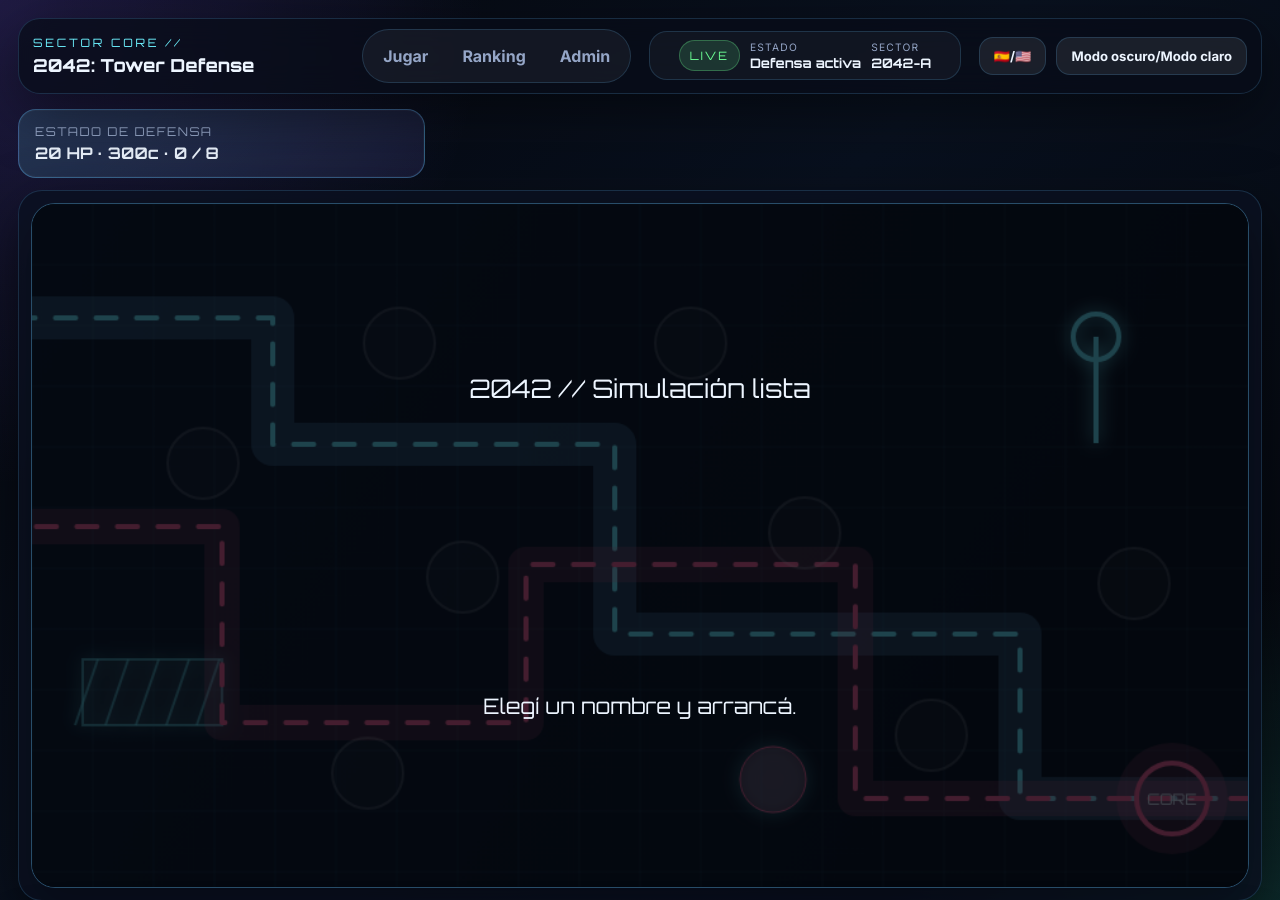
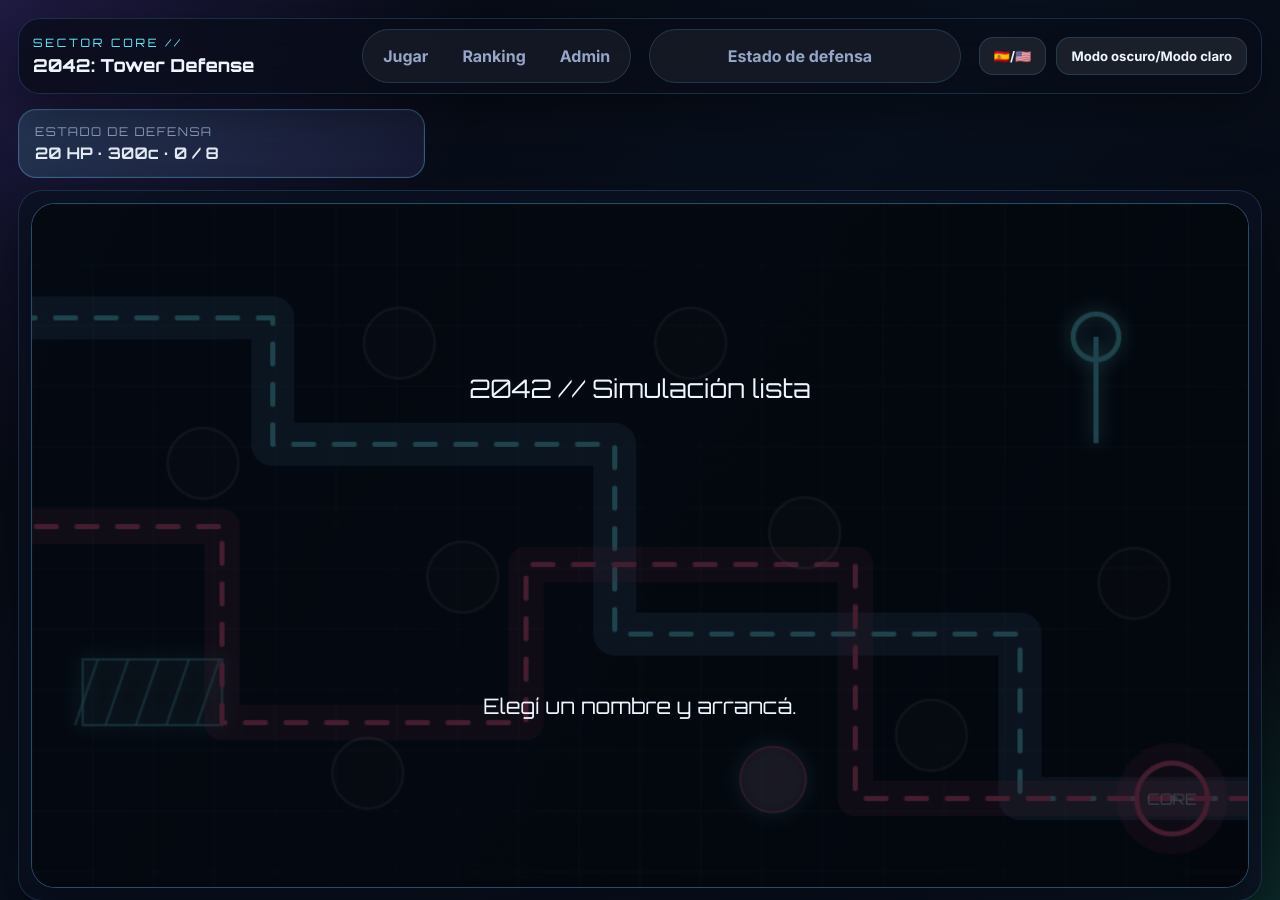
Before and after one commit to lu-developer476/2042, a Django app: page / in a window 1280 px wide. Shown: the top 900 px of the page. Run offline with Django 5.2, Linux system fonts and the light colour scheme; data that the repository does not hold is empty.

Commit message:
Move defense status into navbar dropdown (#17)

```diff
--- a/game/static/game/css/styles.css
+++ b/game/static/game/css/styles.css
@@ -80,15 +80,18 @@ button, input { font: inherit; }
 .brand-kicker, .eyebrow, h1, h2, .brand-title { font-family: 'Orbitron', sans-serif; }
 .brand-kicker, .eyebrow { color: var(--cyan); font-size: 0.72rem; letter-spacing: 0.24em; text-transform: uppercase; }
 .brand-title { font-size: clamp(1rem, 1.4vw, 1.3rem); font-weight: 800; white-space: nowrap; overflow: hidden; text-overflow: ellipsis; }
-.navbar-links, .navbar-status, .preference-actions { display: flex; gap: 10px; flex-wrap: wrap; align-items: center; }
+.navbar-links, .navbar-status-menu, .preference-actions { display: flex; gap: 10px; flex-wrap: wrap; align-items: center; }
 .navbar-links { justify-content: center; padding: 8px; border: 1px solid var(--line); border-radius: 999px; background: rgba(255,255,255,0.05); }
-.navbar-links a, .navbar-dialog-trigger, .side-nav a { color: var(--muted); font-weight: 700; padding: 8px 12px; border-radius: 999px; }
+.navbar-links a, .navbar-dialog-trigger, .navbar-status-trigger, .side-nav a { color: var(--muted); font-weight: 700; padding: 8px 12px; border-radius: 999px; }
 .navbar-dialog-trigger { border: 0; background: transparent; cursor: pointer; }
-.navbar-links a:hover, .navbar-dialog-trigger:hover, .side-nav a:hover { color: var(--text); background: rgba(109, 242, 255, 0.1); }
-.navbar-status { justify-content: center; padding: 8px 10px; border: 1px solid var(--line); border-radius: 18px; background: rgba(255,255,255,0.04); }
-.navbar-status > span:not(.sidebar-badge) { display: grid; gap: 2px; }
-.navbar-status strong { font-family: 'Orbitron', sans-serif; font-size: 0.82rem; white-space: nowrap; }
-.navbar-status .side-label { margin: 0; font-size: 0.64rem; }
+.navbar-status-trigger { display: block; list-style: none; cursor: pointer; user-select: none; }
+.navbar-status-trigger::-webkit-details-marker { display: none; }
+.navbar-links a:hover, .navbar-dialog-trigger:hover, .navbar-status-trigger:hover, .navbar-status-menu[open] .navbar-status-trigger, .side-nav a:hover { color: var(--text); background: rgba(109, 242, 255, 0.1); }
+.navbar-status-menu { position: relative; justify-content: center; padding: 8px; border: 1px solid var(--line); border-radius: 999px; background: rgba(255,255,255,0.05); }
+.navbar-status-panel { position: absolute; top: calc(100% + 10px); right: 0; z-index: 20; display: grid; gap: 12px; min-width: 220px; padding: 14px; border: 1px solid var(--line-strong); border-radius: 18px; background: var(--surface-strong); box-shadow: var(--shadow); }
+.navbar-status-panel > span { display: grid; gap: 2px; }
+.navbar-status-panel strong { font-family: 'Orbitron', sans-serif; font-size: 0.9rem; white-space: nowrap; }
+.navbar-status-panel .side-label { margin: 0; font-size: 0.64rem; }
 .preference-actions { justify-content: flex-end; }
 .utility-button { padding: 8px 11px; font-size: 0.82rem; }
 
@@ -348,7 +351,8 @@ td { color: var(--muted); }
 
 @media (max-width: 960px) {
   .navbar { grid-template-columns: 1fr; min-height: 0; }
-  .navbar-links, .navbar-status, .preference-actions { justify-content: flex-start; }
+  .navbar-links, .navbar-status-menu, .preference-actions { justify-content: flex-start; }
+  .navbar-status-panel { left: 0; right: auto; }
   .nav-dock { grid-template-columns: 1fr; }
   .setup-fields { grid-template-columns: 1fr; }
   .scenario-picker { grid-template-columns: repeat(3, minmax(0, 1fr)); }
@@ -360,7 +364,7 @@ td { color: var(--muted); }
   .app-shell { padding: 8px; gap: 8px; }
   .navbar { padding: 10px; border-radius: 16px; gap: 10px; }
   .navbar-links { width: 100%; display: grid; grid-template-columns: repeat(3, minmax(0, 1fr)); border-radius: 16px; }
-  .navbar-links a, .navbar-dialog-trigger { text-align: center; padding-inline: 8px; }
+  .navbar-links a, .navbar-dialog-trigger, .navbar-status-trigger { text-align: center; padding-inline: 8px; }
   .preference-actions { width: 100%; display: grid; grid-template-columns: repeat(2, minmax(0, 1fr)); }
   .setup-panel, .card, .game-panel { border-radius: 18px; }
   .hud-grid, .intel-strip { grid-template-columns: repeat(2, minmax(0, 1fr)); gap: 8px; }
@@ -382,7 +386,8 @@ td { color: var(--muted); }
 
 
 :root[data-theme="light"] .navbar,
-:root[data-theme="light"] .navbar-status,
+:root[data-theme="light"] .navbar-status-menu,
+:root[data-theme="light"] .navbar-status-panel,
 :root[data-theme="light"] .side-card,
 :root[data-theme="light"] .side-metric,
 :root[data-theme="light"] .hud-item,
--- a/game/templates/game/base.html
+++ b/game/templates/game/base.html
@@ -25,11 +25,13 @@
         <a href="{% url 'leaderboard' %}" data-i18n="navLeaderboard">Ranking</a>
         <a href="/admin/" data-i18n="navAdmin">Admin</a>
       </div>
-      <div class="navbar-status" aria-label="Estado de defensa">
-        <span class="sidebar-badge">LIVE</span>
-        <span><span class="side-label">Estado</span><strong>Defensa activa</strong></span>
-        <span><span class="side-label">Sector</span><strong>2042-A</strong></span>
-      </div>
+      <details class="navbar-status-menu">
+        <summary class="navbar-status-trigger" aria-label="Abrir estado de defensa">Estado de defensa</summary>
+        <div class="navbar-status-panel" aria-label="Estado de defensa">
+          <span><span class="side-label">Estado</span><strong>Defensa activa</strong></span>
+          <span><span class="side-label">Sector</span><strong>2042-A</strong></span>
+        </div>
+      </details>
       <div class="preference-actions" aria-label="Preferencias">
         <button id="language-toggle" class="button ghost utility-button" type="button" aria-label="Cambiar idioma">🇪🇸/🇺🇸</button>
         <button id="theme-toggle" class="button ghost utility-button" type="button" data-i18n="themeToggle">Modo oscuro/Modo claro</button>
```
